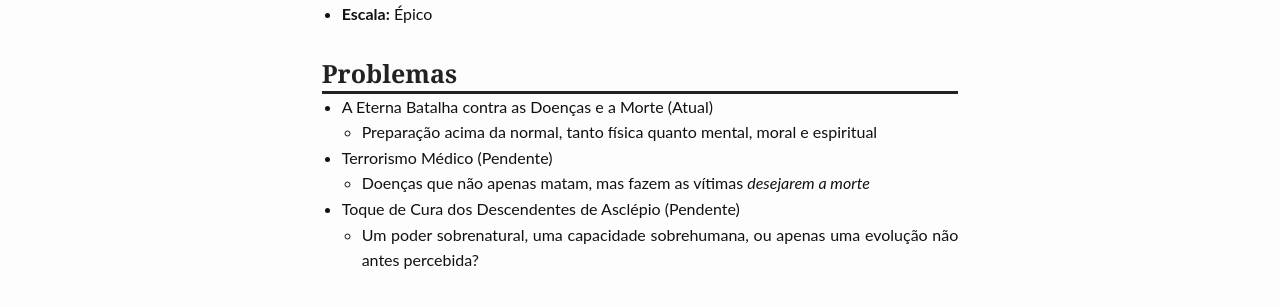
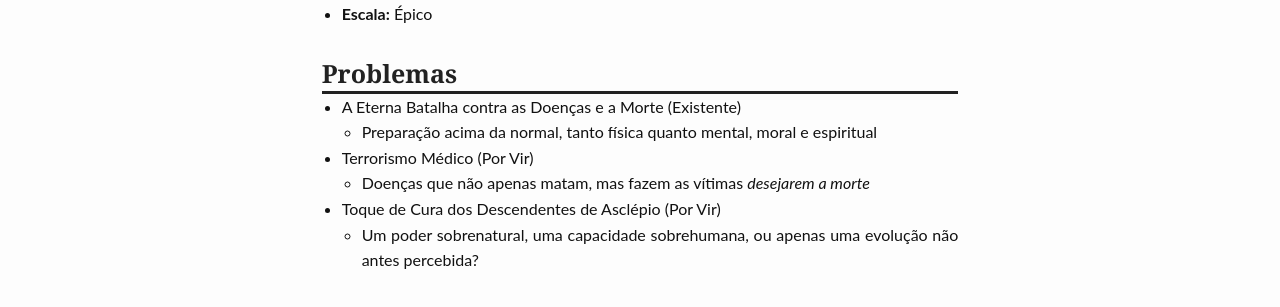
Before and after one commit to fabiocosta0305/fabiocosta0305.github.io-old, a Jekyll site: the page built from _posts/RPG/2015-05-21-DestinoDaCaduceus.md, in a window 1280 px wide and 900 px high. Shown: the part 391-698 px from the top of the window. Built offline with Jekyll 4.4.1, drawn with Linux system fonts in a browser that asks for light colours.

Commit message:
Corrigindo Destino da Caduceus

```diff
--- a/_posts/RPG/2015-05-21-DestinoDaCaduceus.md
+++ b/_posts/RPG/2015-05-21-DestinoDaCaduceus.md
@@ -25,11 +25,11 @@ header: no
 
 ### Problemas
 
-- A Eterna Batalha contra as Doenças e a Morte (Atual)
+- A Eterna Batalha contra as Doenças e a Morte (Existente)
    - Preparação acima da normal, tanto física quanto mental, moral e espiritual
-- Terrorismo Médico (Pendente)
+- Terrorismo Médico (Por Vir)
    - Doenças que não apenas matam, mas fazem as vítimas *desejarem a morte*
-- Toque de Cura dos Descendentes de Asclépio (Pendente)
+- Toque de Cura dos Descendentes de Asclépio (Por Vir)
    - Um poder sobrenatural, uma capacidade sobrehumana, ou apenas uma evolução não antes percebida?
 
 ### Pessoas e Locais
--- a/blog/.#archive.html
+++ /dev/null
@@ -1 +0,0 @@
-19219948869@serpro-1557072.11288:1432127499
```
Also changed, not shown: _posts/RPG/2015-05-21-DestinoDaCaduceus-personagens.md (+1 -0 lines), _posts/RPG/2015-05-21-DestinoDaCaduceus-regras.md (+4 -3 lines).
